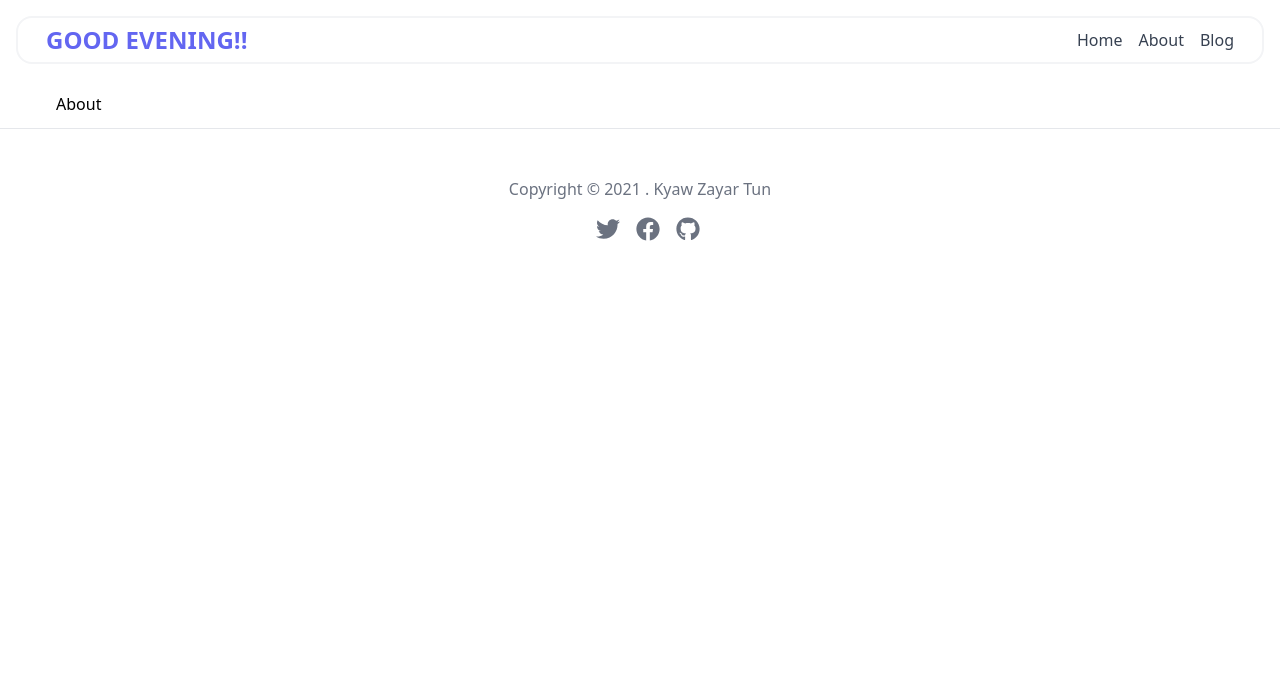
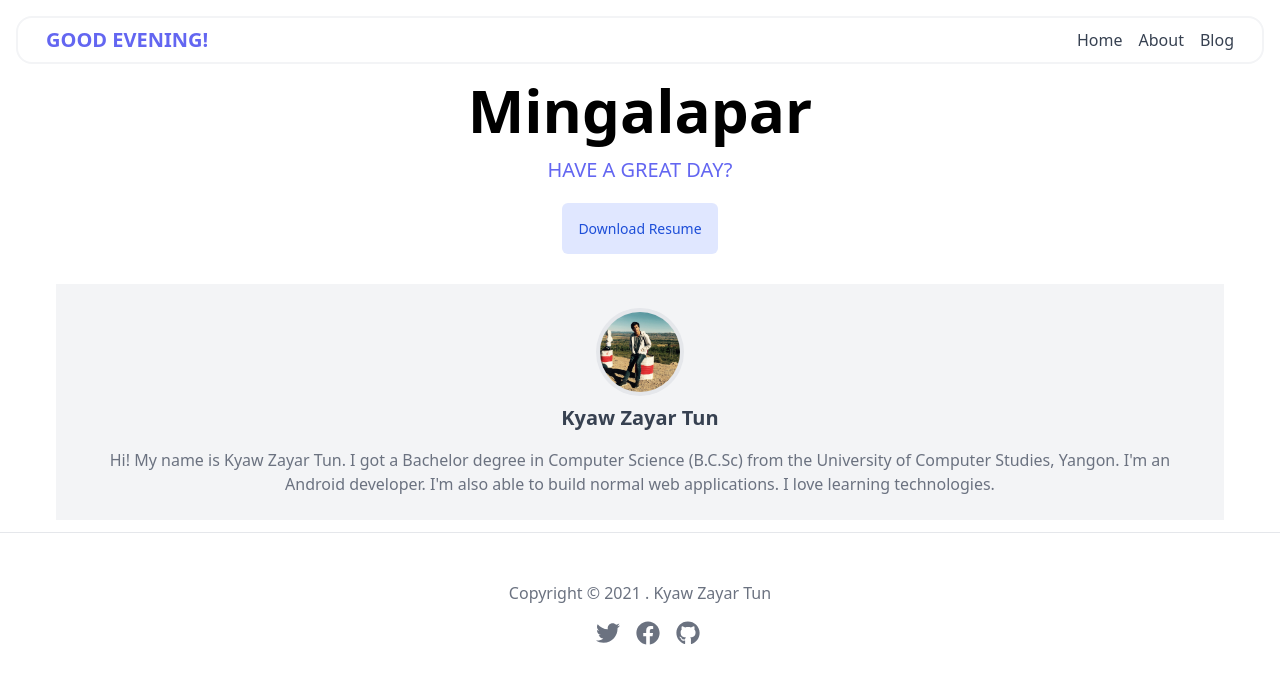
Before and after one commit to ZattWine/kyawzayartun, a Next.js app: page /about in a window 1280 px wide. Shown: the top 684 px of the page. Built offline with nearby package versions, Linux system fonts and the light colour scheme; what @tailwindcss/typography would draw is missing.

Commit message:
about content

```diff
--- a/components/Header.js
+++ b/components/Header.js
@@ -4,9 +4,9 @@ import Link from 'next/link'
 export default function Header() {
   return (
     <header className='flex flex-row space-x-4 items-center justify-between rounded-2xl bg-white text-gray-700 h-12 px-7 border-2 border-gray-100 m-4'>
-      <div className='uppercase text-indigo-500 text-xl md:text-2xl font-bold'>
+      <div className='uppercase text-indigo-500 text-base md:text-xl font-bold'>
         <Link href='/'>
-          <a>{getPeriodTime()}!</a>
+          <a>{getPeriodTime()}</a>
         </Link>
       </div>
       <nav>
--- /dev/null
+++ b/components/Hero.js
@@ -0,0 +1,18 @@
+export default function HeroSection() {
+  return (
+    <div className='flex flex-col h-48 text-center'>
+      <h1 className='font-bold text-6xl'>Mingalapar</h1>
+      <h2 className='text-xl uppercase text-indigo-500 my-4'>
+        Have a great day?
+      </h2>
+      <div className='mt-4'>
+        <a
+          href='https://drive.google.com/file/d/16i9NK0TOQasZd42dXsoPzo6QgBw7W4YY/view'
+          className='p-4 rounded-md border-1 border-indigo-100 bg-indigo-100 text-blue-700 text-sm hover:bg-indigo-200 transition duration-300 ease-in-out'
+        >
+          Download Resume
+        </a>
+      </div>
+    </div>
+  )
+}
--- a/components/Layout.js
+++ b/components/Layout.js
@@ -1,9 +1,9 @@
 import Head from 'next/head'
-import Link from 'next/link'
 import { useRouter } from 'next/router'
 import Header from './Header'
 import Container from './Container'
 import Footer from './Footer'
+import HeroSection from './Hero'
 
 export default function Layout({ title, keywords, description, children }) {
   const router = useRouter()
@@ -15,7 +15,7 @@ export default function Layout({ title, keywords, description, children }) {
         <meta name='keywords' content={keywords} />
       </Head>
       <Header />
-      {router.pathname === '/' && <></>}
+      {router.pathname === '/about' && <HeroSection />}
       <Container>{children}</Container>
       <Footer />
     </>
--- a/components/ProjectItem.js
+++ b/components/ProjectItem.js
@@ -12,13 +12,13 @@ export default function ProjectItem({ project }) {
       </div>
       <div className='p-2 border-b'>
         <p className='text-gray-500'>{project.description}</p>
-      </div>
-      <div className='py-2 flex flex-row space-x-4 justify-between'>
-        <div className='flex flex-row space-x-2'>
+
+        <div className='flex flex-row space-x-2 mt-4'>
           {project.tags.length > 0 &&
             project.tags.map((i, idx) => <Badge key={idx} title={i} />)}
         </div>
-
+      </div>
+      <div className='py-2 flex flex-row space-x-4 justify-end'>
         <div className='flex flex-row space-x-4'>
           {project.links.length > 0 &&
             project.links.map((i) => (
--- a/data/me.js
+++ b/data/me.js
@@ -3,6 +3,7 @@ export const me = {
   middlename: 'Zayar',
   lastname: 'Tun',
   fullname: 'Kyaw Zayar Tun',
+  intro: `Hi! My name is Kyaw Zayar Tun. I got a Bachelor degree in Computer Science (B.C.Sc) from the University of Computer Studies, Yangon. I'm an Android developer. I'm also able to build normal web applications. I love learning technologies.`,
   sociallinks: {
     twitter: 'https://twitter.com/ZattWine',
     facebook: 'https://www.facebook.com/zy.98727',
--- a/pages/about.js
+++ b/pages/about.js
@@ -1,9 +1,31 @@
+import Image from 'next/image'
 import Layout from '@/components/Layout'
+import { me } from '@/data/me'
 
 export default function AboutPage() {
   return (
     <Layout title='About | Zayar Tun'>
-      <h1>About</h1>
+      <main className='bg-gray-100 p-6'>
+        <div className='flex flex-row text-center justify-center'>
+          <div className='flex bg-gray-200 rounded-full p-1 cursor-pointer'>
+            <Image
+              className='rounded-full'
+              src='/images/me.jpg'
+              objectFit='cover'
+              width={80}
+              height={80}
+              alt='Profile photo of author.'
+            />
+          </div>
+        </div>
+
+        <div className='flex flex-col text-center'>
+          <h1 className='text-xl font-bold text-gray-700 mt-2'>
+            {me.fullname}
+          </h1>
+          <p className='mt-4 text-gray-500 text-base'>{me.intro}</p>
+        </div>
+      </main>
     </Layout>
   )
 }
```
